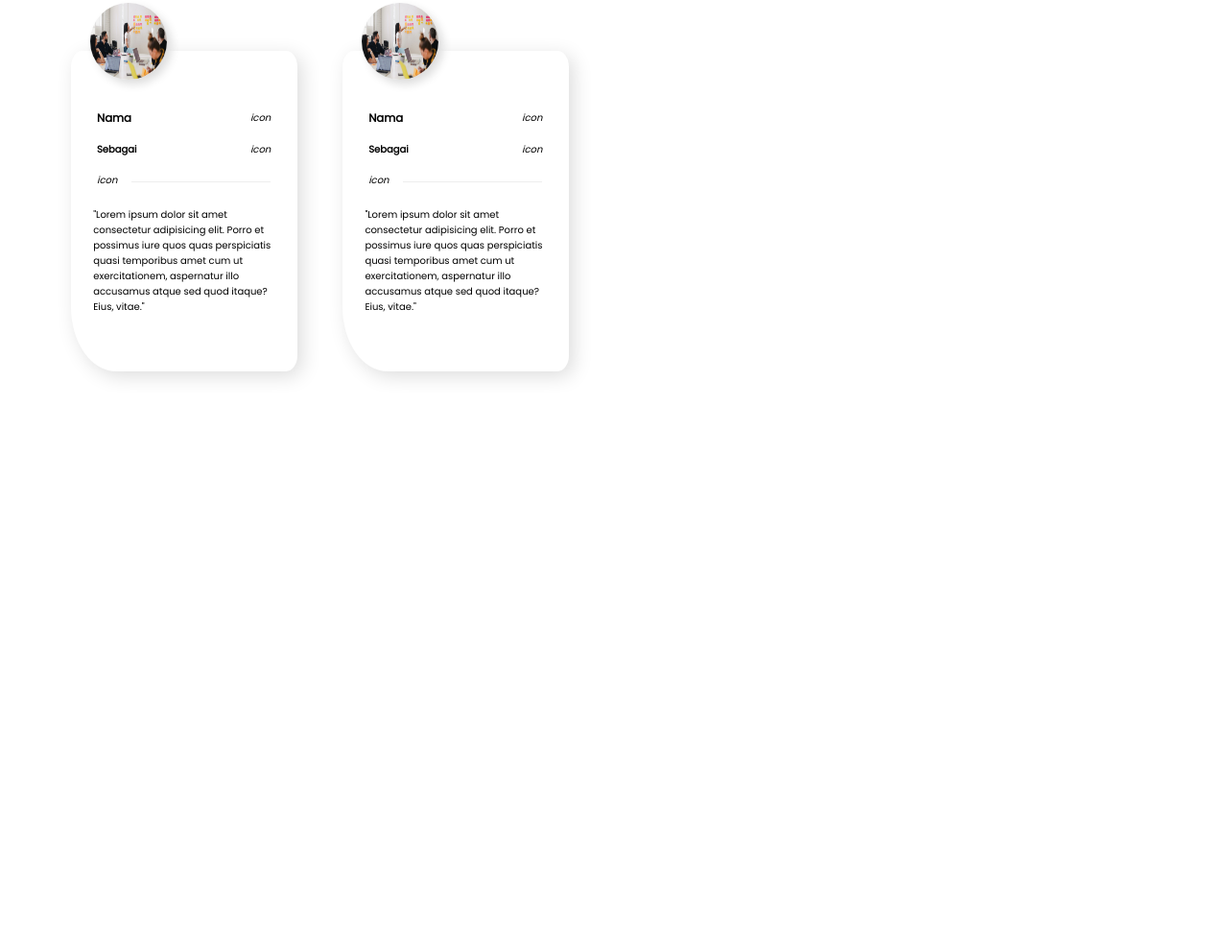
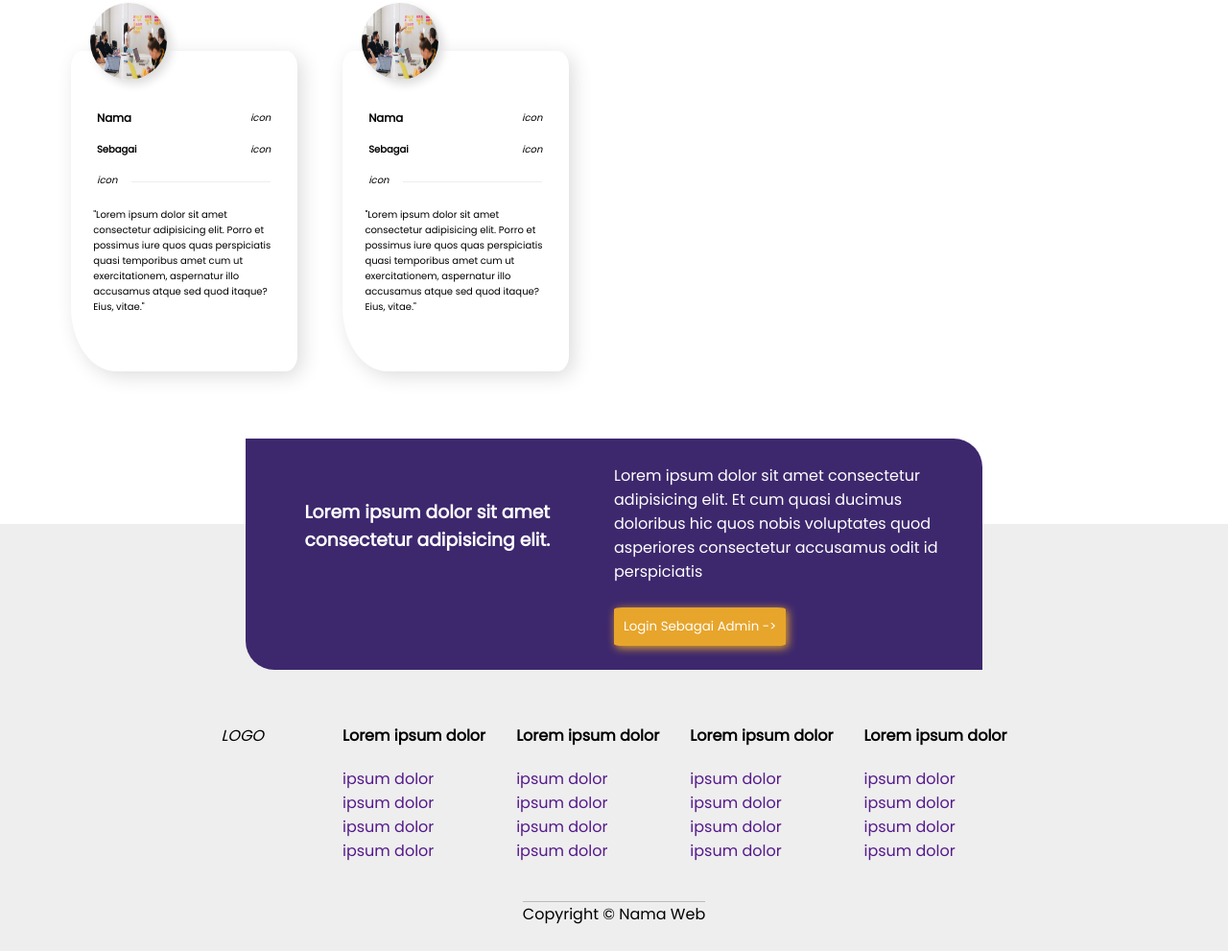
Before and after one commit to yeremiapane/Website-Event, a plain HTML site: page index.html in a window 1280 px wide. Shown: the part 3615-4606 px from the top of the page at 96% size. Before the commit the page ends 4161 px from the top, so only its background shows below. Drawn offline with nearby package versions, Linux system fonts and the light colour scheme.

Commit message:
update footer

```diff
--- a/index.html
+++ b/index.html
@@ -11,6 +11,7 @@
     <link rel="stylesheet" href="https://cdnjs.cloudflare.com/ajax/libs/OwlCarousel2/2.3.4/assets/owl.theme.default.min.css" integrity="sha512-sMXtMNL1zRzolHYKEujM2AqCLUR9F2C4/05cdbxjjLSRvMQIciEPCQZo++nk7go3BtSuK9kfa/s+a4f4i5pLkw==" crossorigin="anonymous" referrerpolicy="no-referrer" />
     <link rel="stylesheet" href="https://cdnjs.cloudflare.com/ajax/libs/OwlCarousel2/2.3.4/assets/owl.carousel.min.css" integrity="sha512-tS3S5qG0BlhnQROyJXvNjeEM4UpMXHrQfTGmbQ1gKmelCxlSEBUaxhRBj/EFTzpbP4RVSrpEikbmdJobCvhE3g==" crossorigin="anonymous" referrerpolicy="no-referrer" />
 
+</head>
 <body>
 
     <div class="menu">
@@ -457,11 +458,56 @@
             </div>
         </div>
     </div>
-
-
-    <!--  -->
+    <footer>
+        <div class="head-footer">
+            <div class="left">
+                <h3>Lorem ipsum dolor sit amet consectetur adipisicing elit.</h3>
+            </div>
+            <div class="right">
+                 <p>Lorem ipsum dolor sit amet consectetur adipisicing elit. Et cum quasi ducimus doloribus hic quos nobis voluptates quod asperiores consectetur accusamus odit id perspiciatis</p>
+                 <br>
+                 <button>Login Sebagai Admin -></button>
+            </div>
+        </div>
+        <div class="bottom-footer">
+            <div class="logo">
+                <i>LOGO</i>
+            </div>
+            <section>
+                <h4>Lorem ipsum dolor</h4>
+                <a href="">ipsum dolor</a>
+                <a href="">ipsum dolor</a>
+                <a href="">ipsum dolor</a>
+                <a href="">ipsum dolor</a>
+            </section>
+            <section>
+                <h4>Lorem ipsum dolor</h4>
+                <a href="">ipsum dolor</a>
+                <a href="">ipsum dolor</a>
+                <a href="">ipsum dolor</a>
+                <a href="">ipsum dolor</a>
+            </section>
+            <section>
+                <h4>Lorem ipsum dolor</h4>
+                <a href="">ipsum dolor</a>
+                <a href="">ipsum dolor</a>
+                <a href="">ipsum dolor</a>
+                <a href="">ipsum dolor</a>
+            </section>
+            <section>
+                <h4>Lorem ipsum dolor</h4>
+                <a href="">ipsum dolor</a>
+                <a href="">ipsum dolor</a>
+                <a href="">ipsum dolor</a>
+                <a href="">ipsum dolor</a>
+            </section>
+        </div>
+        <div class="copyright">
+            <p>Copyright &#169; Nama Web</p>
+        </div>
+    </footer>
 </body>
-    <script>
+<script>
     let buttonFilter = document.getElementById('button-filter');
     let selectFilter = document.getElementById('select-filter');
 
```
